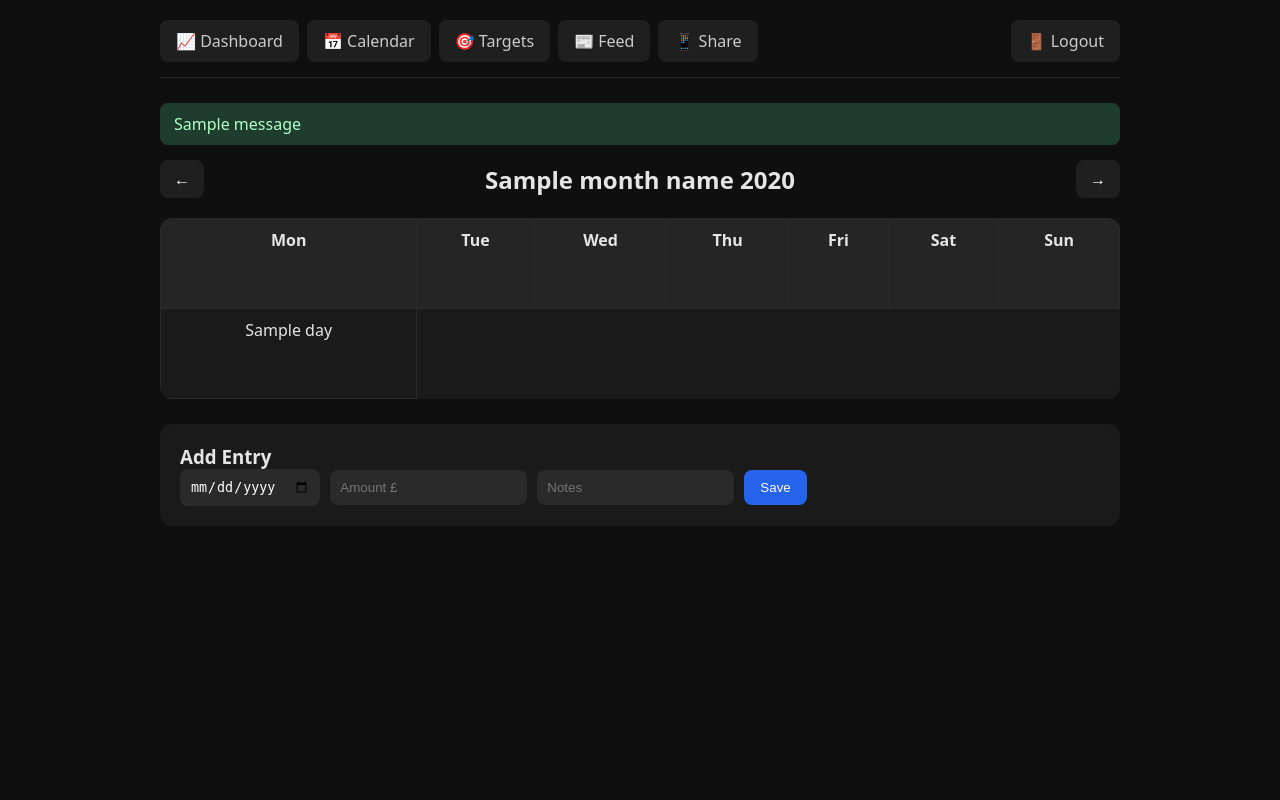
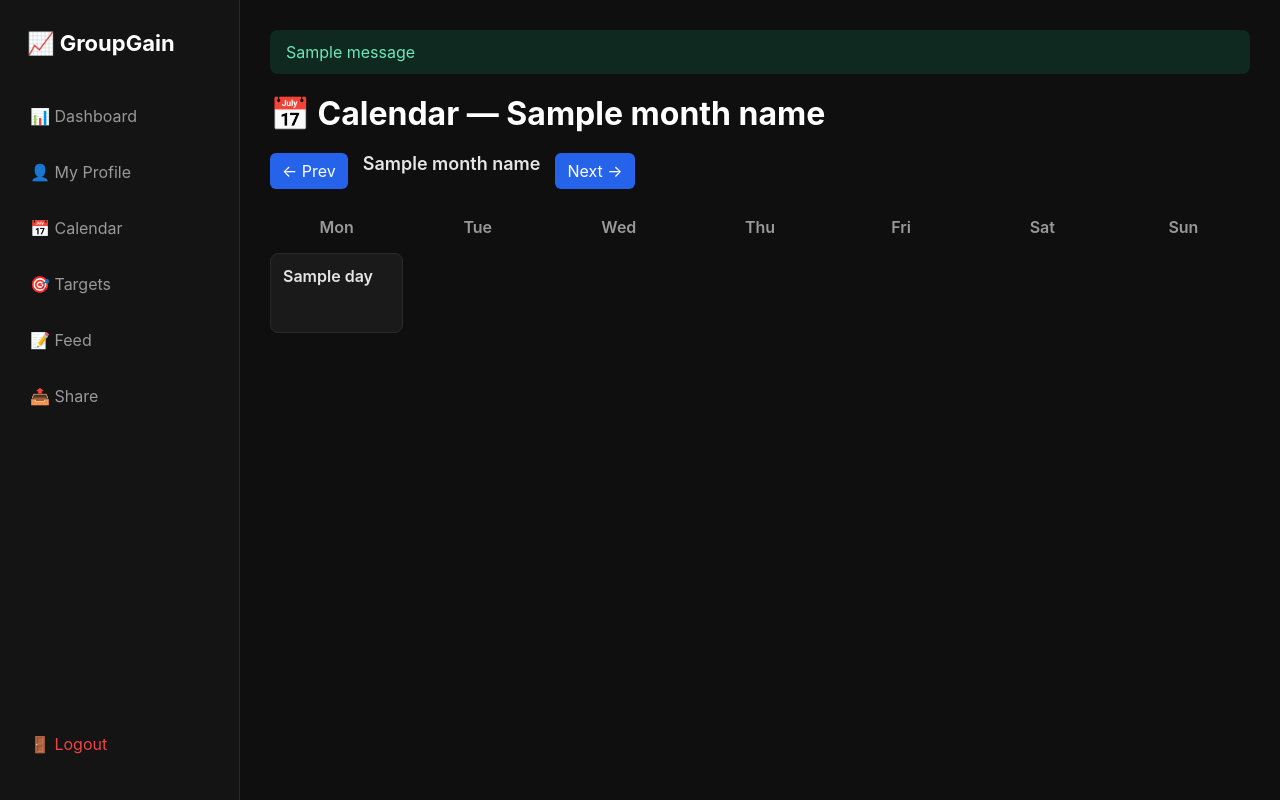
Before and after one commit to leemossford-jpg/groupgain, a Flask app: template templates/calendar.html in a window 1280 px wide. Run offline with Flask 3, Linux system fonts and the light colour scheme; the template is opened without the code that fills it: most values are stand-ins (such as "Sample title", 1, 10 or a date in 2020); one stand-in notice (Sample message) is shown.

Commit message:
Update calendar.html

```diff
--- a/templates/calendar.html
+++ b/templates/calendar.html
@@ -1,72 +1,48 @@
-<!DOCTYPE html>
-<html>
-<head>
-<title>Calendar — GroupGain</title>
-<meta name="viewport" content="width=device-width, initial-scale=1">
-<style>
-*{box-sizing:border-box;margin:0;padding:0}
-body{font-family:system-ui,sans-serif;background:#0f0f0f;color:#e5e5e5;padding:20px;max-width:1000px;margin:0 auto}
-nav{display:flex;flex-wrap:wrap;gap:8px;margin-bottom:25px;padding-bottom:15px;border-bottom:1px solid #2a2a2a}
-nav a{padding:10px 16px;border-radius:8px;text-decoration:none;color:#ccc;background:#1f1f1f}
-.header{display:flex;justify-content:space-between;align-items:center;margin-bottom:20px}
-.navbtn{background:#1f1f1f;padding:8px 14px;border-radius:8px;color:#fff;text-decoration:none}
-table{width:100%;border-collapse:collapse;background:#1a1a1a;border-radius:12px;overflow:hidden}
-th,td{border:1px solid #2a2a2a;padding:10px;text-align:center;height:90px;vertical-align:top}
-th{background:#252525}
-.today{outline:2px solid #2563eb}
-.pos{color:#4ade80;font-weight:600}
-.neg{color:#f87171;font-weight:600}
-.form{background:#1a1a1a;padding:20px;border-radius:12px;margin-top:25px}
-form{display:flex;flex-wrap:wrap;gap:10px;align-items:center}
-input{padding:10px;border:none;border-radius:8px;background:#2a2a2a;color:#fff}
-button{padding:10px 16px;border:none;border-radius:8px;background:#2563eb;color:#fff;cursor:pointer}
-.flash{padding:10px 14px;border-radius:8px;margin-bottom:15px}
-.success{background:#1f3d2f;color:#b3ffc7}
-</style>
-</head>
-<body>
-<nav>
-<a href="{{url_for('dashboard')}}">📈 Dashboard</a>
-<a href="{{url_for('calendar_view')}}">📅 Calendar</a>
-<a href="{{url_for('targets')}}">🎯 Targets</a>
-<a href="{{url_for('feed')}}">📰 Feed</a>
-<a href="{{url_for('share')}}">📱 Share</a>
-{% if current_user.is_admin %}<a href="{{url_for('admin_panel')}}">⚙️ Admin</a>{% endif %}
-<a href="{{url_for('logout')}}" style="margin-left:auto">🚪 Logout</a>
-</nav>
+{% extends "base.html" %}
+{% block content %}
+<h1>📅 Calendar — {{ month_name }}</h1>
 
-{% with messages = get_flashed_messages(with_categories=true) %}
-{% if messages %}{%for c,msg in messages%}<div class="flash {{c}}">{{msg}}</div>{%endfor%}{%endif%}{%endwith%}
-
-<div class="header">
-<a href="{{url_for('calendar_view',y=prev_year,m=prev_month)}}" class="navbtn">←</a>
-<h2>{{month_name}} {{year}}</h2>
-<a href="{{url_for('calendar_view',y=next_year,m=next_month)}}" class="navbtn">→</a>
+<div style="display:flex;gap:15px;margin-bottom:20px;">
+    <a href="{{ url_for('calendar_view', year=year if month>1 else year-1, month=month-1 if month>1 else 12) }}" style="padding:8px 12px;background:#2563eb;color:#fff;border-radius:6px;text-decoration:none;">← Prev</a>
+    <span style="font-size:18px;font-weight:600;">{{ month_name }}</span>
+    <a href="{{ url_for('calendar_view', year=year if month<12 else year+1, month=month+1 if month<12 else 1) }}" style="padding:8px 12px;background:#2563eb;color:#fff;border-radius:6px;text-decoration:none;">Next →</a>
 </div>
 
-<table>
-<tr><th>Mon</th><th>Tue</th><th>Wed</th><th>Thu</th><th>Fri</th><th>Sat</th><th>Sun</th></tr>
-{% for week in calendar_weeks %}<tr>
-{% for day in week %}
-{% if day %}
-{% set dt = date(year,month,day) %}
-<td class="{{'today' if dt==today else ''}}">
-{{day}}
-{% if dt in daily_totals %}<div class="{{'pos' if daily_totals[dt]>=0 else 'neg'}}">£{{"%.2f"|format(daily_totals[dt])}}</div>{% endif %}
-</td>
-{% else %}<td></td>{% endif %}
-{% endfor %}
-</tr>{% endfor %}
-</table>
+<style>
+.calendar-grid {display:grid;grid-template-columns:repeat(7,1fr);gap:8px;}
+.calendar-day {background:#1a1a1a;border-radius:8px;padding:12px;min-height:80px;border:1px solid #2a2a2a;}
+.calendar-day.today {border-color:#2563eb;box-shadow:0 0 0 1px #2563eb;}
+.calendar-day.other-month {opacity:0.3;}
+.day-num {font-weight:600;margin-bottom:5px;}
+.profit {color:#10b981;font-weight:600;}
+.loss {color:#ef4444;font-weight:600;}
+</style>
 
-<div class="form">
-<h3>Add Entry</h3>
-<form action="{{url_for('add_entry')}}" method="post">
-<input type="date" name="entry_date" required>
-<input type="number" step="0.01" name="profit_loss" placeholder="Amount £" required>
-<input name="notes" placeholder="Notes">
-<button>Save</button>
-</form>
+<div class="calendar-grid">
+    {% for day_name in ['Mon','Tue','Wed','Thu','Fri','Sat','Sun'] %}
+    <div style="text-align:center;font-weight:600;padding:8px;color:#999;">{{ day_name }}</div>
+    {% endfor %}
+
+    {% for week in calendar_weeks %}
+        {% for day in week %}
+            {% if day == 0 %}
+            <div class="calendar-day other-month"></div>
+            {% else %}
+            {% set day_date = date(year, month, day) %}
+            {% set entry = entry_map.get(day_date) %}
+            <div class="calendar-day {% if day_date == today %}today{% endif %}">
+                <div class="day-num">{{ day }}</div>
+                {% if entry %}
+                    {% if entry.profit_loss >= 0 %}
+                    <div class="profit">+£{{ "%.2f"|format(entry.profit_loss) }}</div>
+                    {% else %}
+                    <div class="loss">£{{ "%.2f"|format(entry.profit_loss) }}</div>
+                    {% endif %}
+                    {% if entry.notes %}<small style="color:#999;">{{ entry.notes[:15] }}...</small>{% endif %}
+                {% endif %}
+            </div>
+            {% endif %}
+        {% endfor %}
+    {% endfor %}
 </div>
-</body>
-</html>
+{% endblock %}
```
